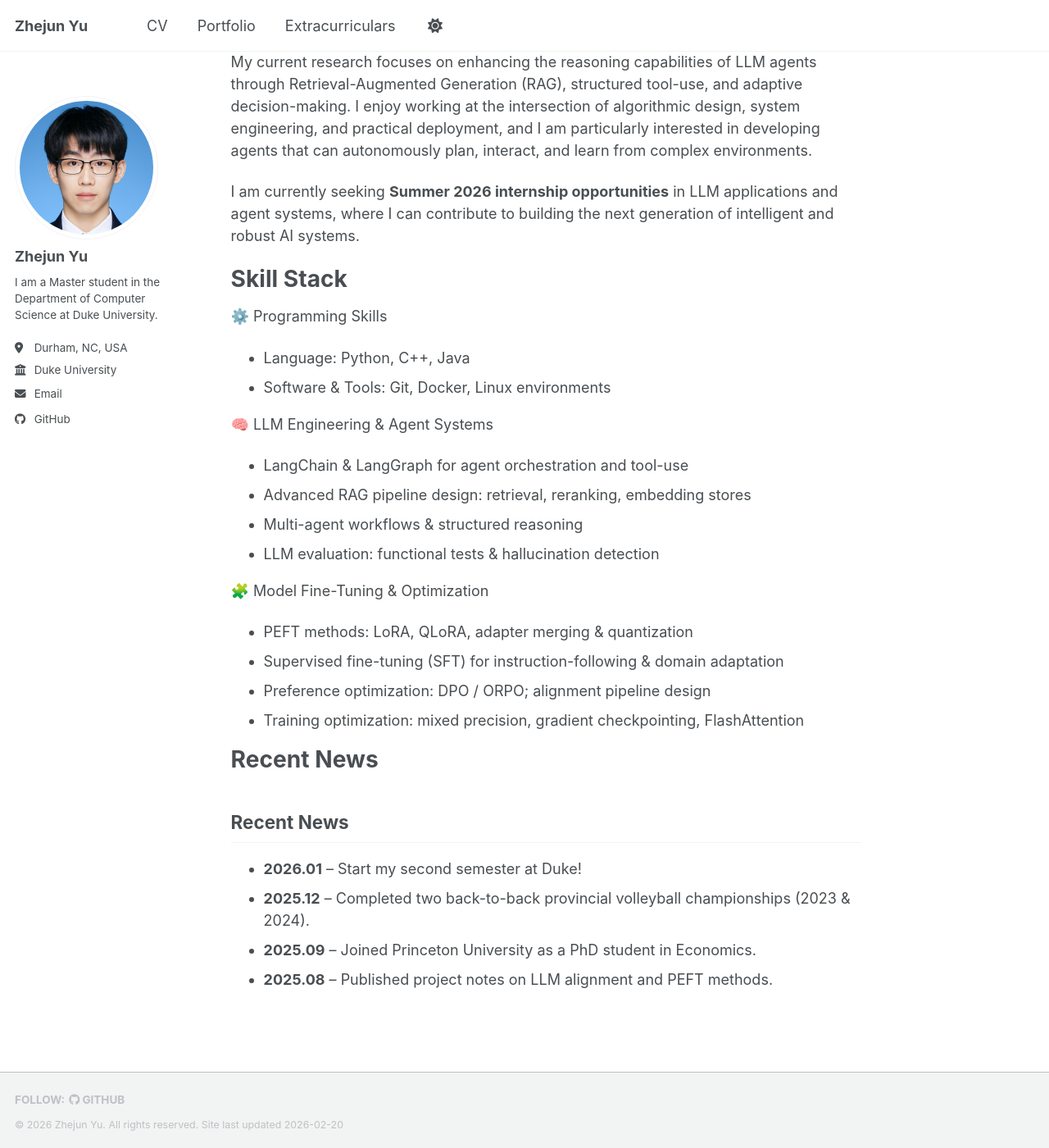
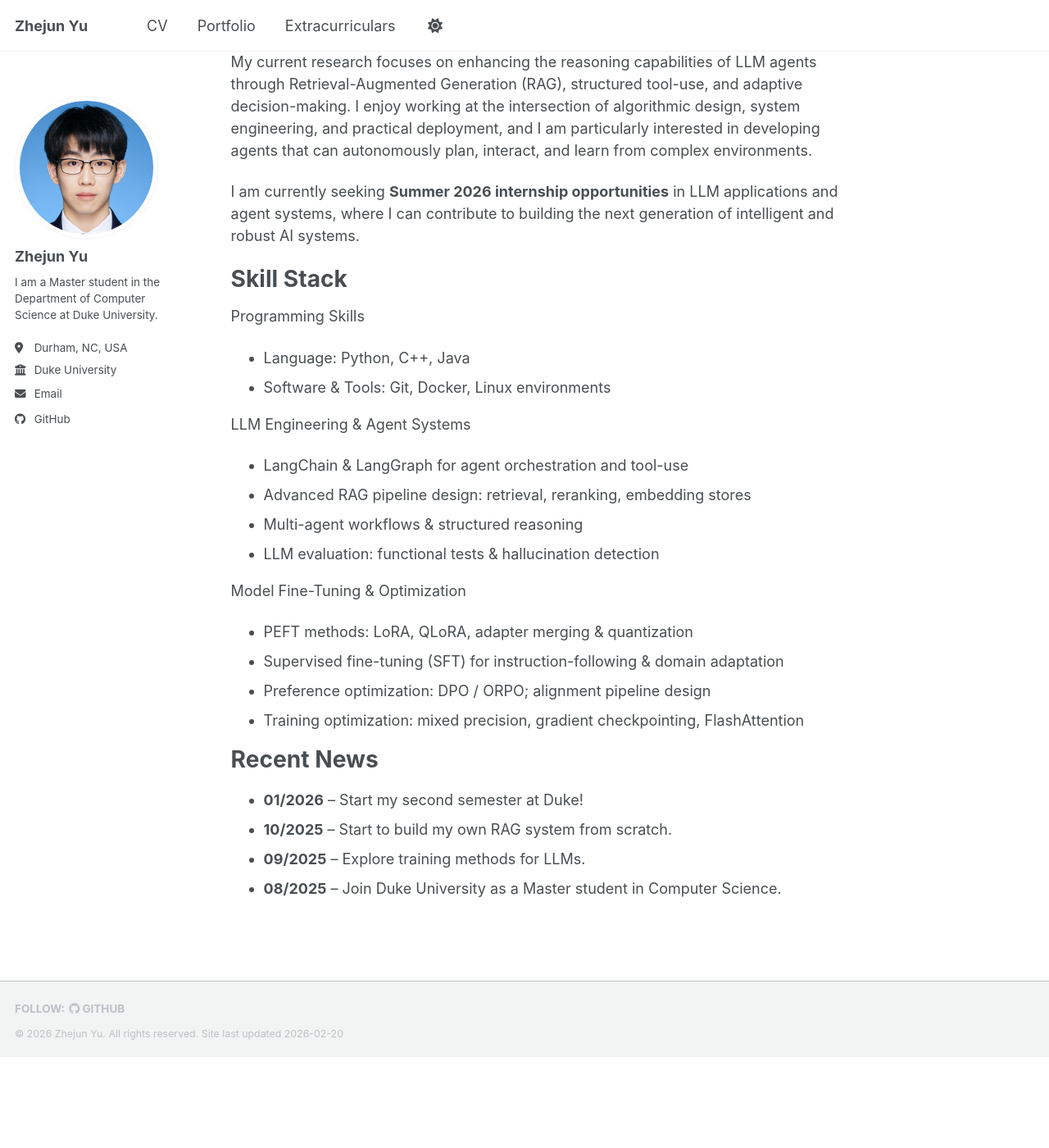
Before and after one commit to unknownyouth/unknownyouth.github.io, a Jekyll site: the page built from _pages/about.md, in a window 1280 px wide and 1400 px high, scrolled down 211 px. Shown: the whole window at 82% size. Built offline with Jekyll 4.4.1, drawn with Linux system fonts in a browser that asks for light colours; a script bundle is joined from its source files by our own code; library files that are not in the unit come from our copies; after the commit the page ends 1500 px from its top, so only the background shows below that.

Commit message:
Update front page

```diff
--- a/_pages/about.md
+++ b/_pages/about.md
@@ -15,17 +15,17 @@ I am currently seeking **Summer 2026 internship opportunities** in LLM applicati
 
 Skill Stack
 ======
-⚙️ Programming Skills
+Programming Skills
 * Language: Python, C++, Java
 * Software & Tools: Git, Docker, Linux environments
 
-🧠 LLM Engineering & Agent Systems
+LLM Engineering & Agent Systems
 * LangChain & LangGraph for agent orchestration and tool-use
 * Advanced RAG pipeline design: retrieval, reranking, embedding stores
 * Multi-agent workflows & structured reasoning
 * LLM evaluation: functional tests & hallucination detection
 
-🧩 Model Fine-Tuning & Optimization
+Model Fine-Tuning & Optimization
 * PEFT methods: LoRA, QLoRA, adapter merging & quantization
 * Supervised fine-tuning (SFT) for instruction-following & domain adaptation
 * Preference optimization: DPO / ORPO; alignment pipeline design
@@ -34,10 +34,9 @@ Skill Stack
 
 Recent News
 ======
-## Recent News
 
 
-- **2026.01** – Start my second semester at Duke!
-- **2025.12** – Completed two back-to-back provincial volleyball championships (2023 & 2024).
-- **2025.09** – Joined Princeton University as a PhD student in Economics.
-- **2025.08** – Published project notes on LLM alignment and PEFT methods.
+- **01/2026** – Start my second semester at Duke!
+- **10/2025** – Start to build my own RAG system from scratch.
+- **09/2025** – Explore training methods for LLMs.
+- **08/2025** – Join Duke University as a Master student in Computer Science.
```
